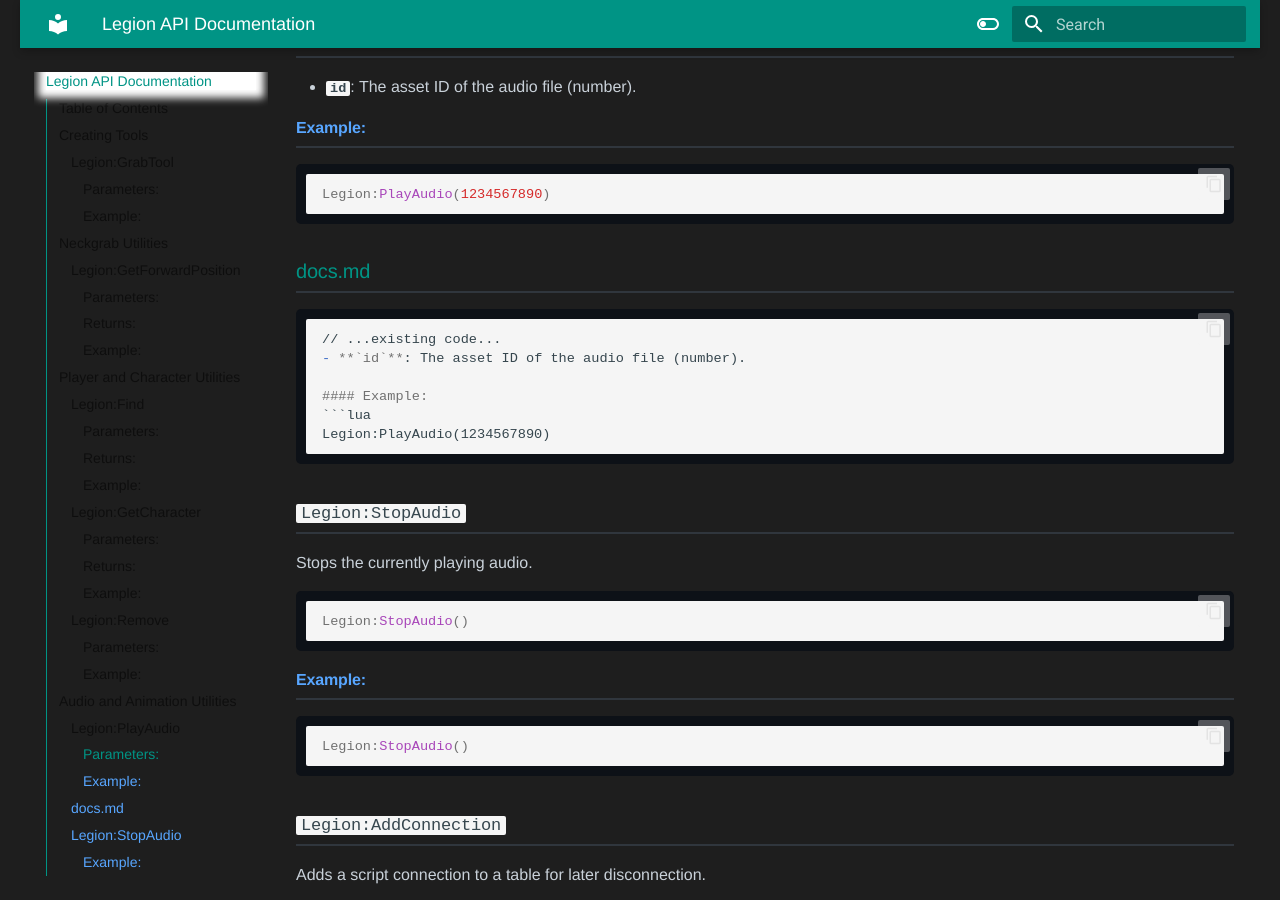
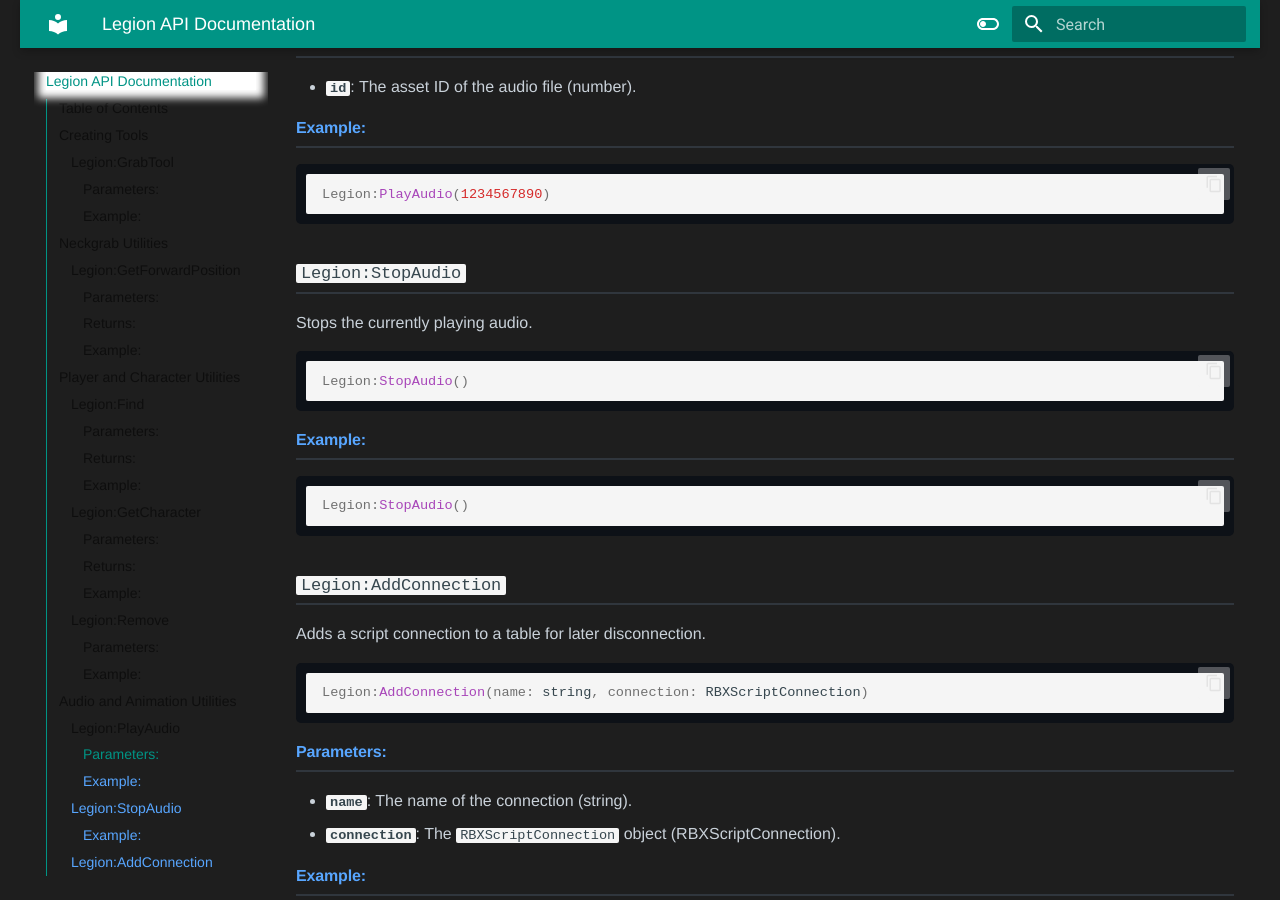
Before and after one commit to penguin-cmyk/neckgrab-documentation, an MkDocs documentation site: the page built from docs/index.md, in a window 1280 px wide and 900 px high, scrolled down 3721 px. Built offline with MkDocs 1.6.1 and Material for MkDocs 9.7.7, drawn with Linux system fonts in a browser that asks for light colours.

Commit message:
Update index.md

````diff
--- a/docs/index.md
+++ b/docs/index.md
@@ -151,16 +151,6 @@ Legion:PlayAudio(id: number)
 
 #### Example:
 
-```lua
-Legion:PlayAudio(1234567890)
-```
-### [docs.md](file:///c%3A/Users/sigma/Downloads/autoexec/docs.md)
-
-```markdown
-// ...existing code...
-- **`id`**: The asset ID of the audio file (number).
-
-#### Example:
 ```lua
 Legion:PlayAudio(1234567890)
 ```
````
